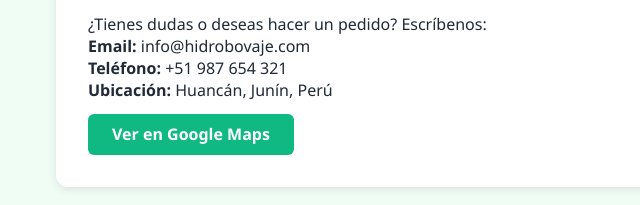
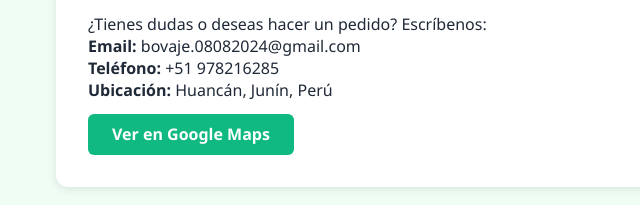
Before and after one commit to hidrobovaje/HIDROBOVAJE, a plain HTML site: page index.html in a window 1280 px wide. Shown: the part 2162-2367 px from the top of the page, 0-640 px from the left. Drawn offline with Linux system fonts and the light colour scheme.

Commit message:
Update index.html

```diff
--- a/index.html
+++ b/index.html
@@ -224,8 +224,8 @@
         <section id="contacto">
             <h2>Contáctanos</h2>
             <p>¿Tienes dudas o deseas hacer un pedido? Escríbenos:</p>
-            <p><strong>Email:</strong> info@hidrobovaje.com</p>
-            <p><strong>Teléfono:</strong> +51 987 654 321</p>
+            <p><strong>Email:</strong> bovaje.08082024@gmail.com</p>
+            <p><strong>Teléfono:</strong> +51 978216285</p>
             <p><strong>Ubicación:</strong> Huancán, Junín, Perú</p>
             <a class="btn" href="https://maps.google.com/?q=12.102444,-75.215889" target="_blank">Ver en Google Maps</a>
         </section>
```
